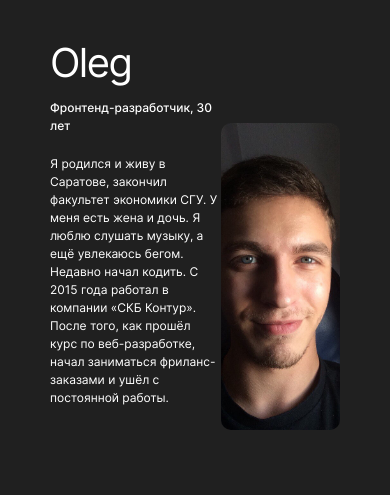
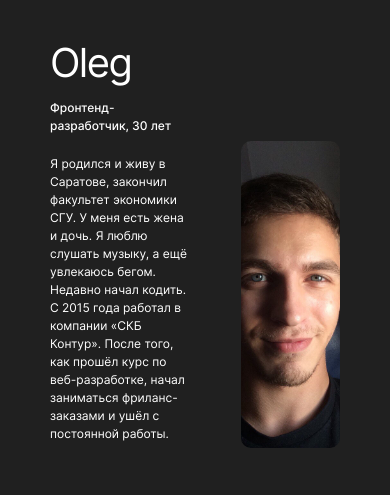
Before and after one commit to stswm/movies-explorer-frontend, a React (Create React App) app: page / in a window 390 px wide. Shown: the part 2640-3135 px from the top of the page. Built offline with nearby package versions, Linux system fonts and the light colour scheme.

Commit message:
fixed адаптив отступ от фото

```diff
--- a/src/components/AboutMe/AboutMe.css
+++ b/src/components/AboutMe/AboutMe.css
@@ -104,6 +104,7 @@
     padding-bottom: 90px;
   }
   .about-me__img-shell {
+    margin-left: 49px;
     width: 255px;
     max-height: 307px;
   }
@@ -121,6 +122,7 @@
     padding-bottom: 70px;
   }
   .about-me__img-shell {
+    margin-left: 0;
     max-width: 90vw;
     max-height: 352px;
   }
```
